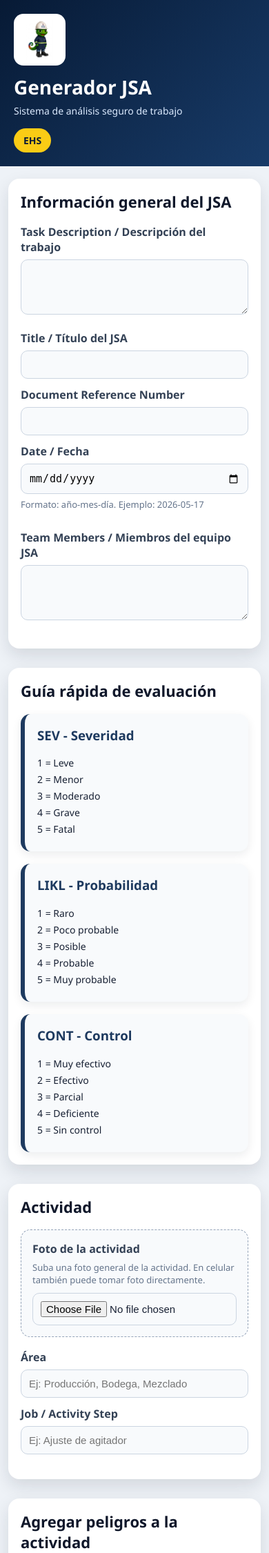
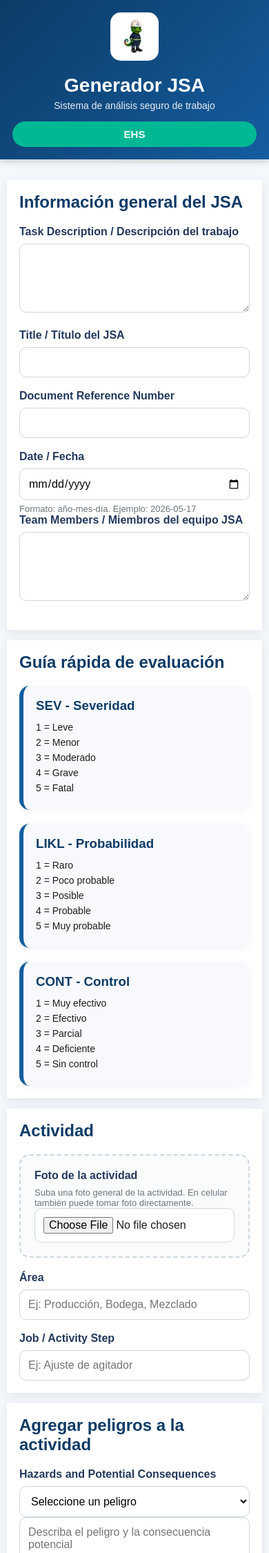
Before and after one commit to steff-1804/JSA-An-lisis-de-peligros-laborales, a Flask app: page / in a window 390 px wide. Shown: the top 2251 px of the page at 69% size. Run offline with Flask 3, Linux system fonts and the light colour scheme.

Commit message:
Update style.css

```diff
--- a/static/style.css
+++ b/static/style.css
@@ -1,308 +1,423 @@
-* {
-    box-sizing: border-box;
+*{
+    margin:0;
+    padding:0;
+    box-sizing:border-box;
+    font-family:Arial, Helvetica, sans-serif;
 }
 
-body {
-    margin: 0;
-    font-family: "Segoe UI", Arial, sans-serif;
-    background: #eef2f7;
-    color: #172033;
+body{
+    background:#f4f7fb;
+    color:#1d1d1d;
 }
 
-.hero {
-    background: linear-gradient(135deg, #071a35, #183b68);
-    color: white;
-    padding: 28px 50px;
-    display: flex;
-    justify-content: space-between;
-    align-items: center;
+/* =========================
+   HEADER
+========================= */
+
+.hero{
+    background:linear-gradient(135deg,#0d3b66,#145da0);
+    color:white;
+    padding:20px;
+    display:flex;
+    justify-content:space-between;
+    align-items:center;
+    flex-wrap:wrap;
+    gap:15px;
+    box-shadow:0 2px 10px rgba(0,0,0,0.2);
 }
 
-.hero-left {
-    display: flex;
-    align-items: center;
-    gap: 18px;
+.hero-left{
+    display:flex;
+    align-items:center;
+    gap:20px;
 }
 
-.logo {
-    width: 90px;
-    max-height: 90px;
-    object-fit: contain;
-    background: white;
-    padding: 8px;
-    border-radius: 14px;
+.logo{
+    width:90px;
+    height:90px;
+    object-fit:contain;
+    background:white;
+    border-radius:15px;
+    padding:8px;
 }
 
-.hero h1 {
-    margin: 0;
-    font-size: 38px;
+.hero h1{
+    font-size:34px;
+    margin-bottom:5px;
 }
 
-.hero p {
-    margin: 6px 0 0;
-    color: #dbeafe;
+.hero p{
+    font-size:16px;
+    opacity:0.9;
 }
 
-.badge {
-    background: #facc15;
-    color: #071a35;
-    padding: 12px 18px;
-    border-radius: 999px;
-    font-weight: 800;
+.badge{
+    background:#00b894;
+    color:white;
+    padding:10px 18px;
+    border-radius:50px;
+    font-weight:bold;
+    font-size:15px;
 }
 
-.container {
-    max-width: 1450px;
-    margin: 30px auto;
-    padding: 0 20px;
+/* =========================
+   CONTENEDOR
+========================= */
+
+.container{
+    width:95%;
+    max-width:1600px;
+    margin:20px auto;
 }
 
-.card {
-    background: white;
-    border-radius: 20px;
-    padding: 28px;
-    margin-bottom: 28px;
-    box-shadow: 0 10px 25px rgba(15, 23, 42, 0.12);
+/* =========================
+   CARDS
+========================= */
+
+.card{
+    background:white;
+    border-radius:18px;
+    padding:25px;
+    margin-bottom:25px;
+    box-shadow:0 4px 15px rgba(0,0,0,0.08);
 }
 
-.card h2 {
-    margin-top: 0;
-    color: #0f172a;
+.card h2{
+    color:#0d3b66;
+    margin-bottom:20px;
+    font-size:28px;
 }
 
-.form-group {
-    margin-bottom: 18px;
+/* =========================
+   FORMULARIOS
+========================= */
+
+.form-group{
+    margin-bottom:20px;
 }
 
-.grid {
-    display: grid;
-    grid-template-columns: repeat(3, 1fr);
-    gap: 18px;
-    margin-bottom: 18px;
-}
-
-label {
-    display: block;
-    font-weight: 700;
-    margin-bottom: 7px;
-    color: #334155;
+label{
+    display:block;
+    margin-bottom:8px;
+    font-weight:bold;
+    color:#23395d;
 }
 
 input,
 textarea,
-select {
-    width: 100%;
-    padding: 12px;
-    border: 1px solid #cbd5e1;
-    border-radius: 10px;
-    background: #f8fafc;
-    font-size: 14px;
+select{
+    width:100%;
+    padding:12px;
+    border:1px solid #cdd7e1;
+    border-radius:10px;
+    font-size:15px;
+    background:white;
 }
 
-textarea {
-    min-height: 80px;
-    resize: vertical;
+textarea{
+    min-height:100px;
+    resize:vertical;
 }
 
 input:focus,
 textarea:focus,
-select:focus {
-    outline: none;
-    border-color: #2563eb;
-    background: white;
-    box-shadow: 0 0 0 3px rgba(37, 99, 235, 0.18);
+select:focus{
+    outline:none;
+    border:1px solid #145da0;
+    box-shadow:0 0 5px rgba(20,93,160,0.3);
 }
 
-.hint {
-    display: block;
-    margin: 6px 0 10px;
-    color: #64748b;
-    font-size: 13px;
+.grid{
+    display:grid;
+    grid-template-columns:repeat(auto-fit,minmax(250px,1fr));
+    gap:18px;
 }
 
-.info-grid {
-    display: grid;
-    grid-template-columns: repeat(3, 1fr);
-    gap: 18px;
+.hint{
+    color:#6c757d;
+    font-size:13px;
+    margin-top:5px;
+    display:block;
 }
 
-.info-grid div {
-    background: #f8fafc;
-    border-left: 6px solid #1e3a5f;
-    padding: 18px;
-    border-radius: 14px;
-    box-shadow: 0 5px 14px rgba(15, 23, 42, 0.08);
+/* =========================
+   FOTO BOX
+========================= */
+
+.foto-box{
+    border:2px dashed #cdd7e1;
+    padding:20px;
+    border-radius:15px;
+    background:#f9fbfd;
 }
 
-.info-grid h3 {
-    margin-top: 0;
-    color: #1e3a5f;
+/* =========================
+   INFO RIESGOS
+========================= */
+
+.info-grid{
+    display:grid;
+    grid-template-columns:repeat(auto-fit,minmax(220px,1fr));
+    gap:20px;
 }
 
-.info-grid p {
-    margin: 5px 0;
-    font-size: 14px;
+.info-grid div{
+    background:#f7f9fc;
+    border-left:6px solid #145da0;
+    padding:18px;
+    border-radius:15px;
+    box-shadow:0 2px 8px rgba(0,0,0,0.05);
 }
 
-.foto-box {
-    background: #f8fafc;
-    border: 1px dashed #94a3b8;
-    border-radius: 14px;
-    padding: 16px;
+.info-grid h3{
+    margin-bottom:12px;
+    color:#0d3b66;
 }
 
-.btn {
-    background: #2563eb;
-    color: white;
-    border: none;
-    padding: 13px 22px;
-    border-radius: 10px;
-    font-weight: 700;
-    cursor: pointer;
+.info-grid p{
+    margin-bottom:6px;
+    font-size:14px;
 }
 
-.btn:hover {
-    background: #1d4ed8;
+/* =========================
+   BOTONES
+========================= */
+
+.btn{
+    background:#145da0;
+    color:white;
+    border:none;
+    padding:14px 22px;
+    border-radius:12px;
+    font-size:15px;
+    cursor:pointer;
+    transition:0.3s;
+    margin-top:10px;
 }
 
-.export {
-    background: #16a34a;
-    margin-top: 18px;
+.btn:hover{
+    background:#0d3b66;
+    transform:translateY(-1px);
 }
 
-.export:hover {
-    background: #15803d;
+.btn.export{
+    background:#00a86b;
 }
 
-.delete {
-    background: #dc2626;
-    color: white;
-    border: none;
-    padding: 7px 10px;
-    border-radius: 8px;
-    cursor: pointer;
+.btn.export:hover{
+    background:#007f52;
 }
 
-table {
-    width: 100%;
-    border-collapse: collapse;
-    min-width: 1300px;
-    font-size: 13px;
+.delete{
+    background:#d90429;
+    color:white;
+    border:none;
+    padding:8px 12px;
+    border-radius:8px;
+    cursor:pointer;
+    font-weight:bold;
 }
 
-.card:has(table) {
-    overflow-x: auto;
+.delete:hover{
+    background:#a3001e;
 }
 
-th {
-    background: #071a35;
-    color: white;
-    padding: 12px;
-    border: 1px solid #1e293b;
-    text-align: center;
+/* =========================
+   TABLAS
+========================= */
+
+table{
+    width:100%;
+    border-collapse:collapse;
+    margin-top:20px;
+    min-width:1200px;
 }
 
-td {
-    padding: 10px;
-    border: 1px solid #e2e8f0;
-    vertical-align: top;
+.table-container{
+    overflow-x:auto;
 }
 
-tr:nth-child(even) {
-    background: #f8fafc;
+thead{
+    background:#0d3b66;
+    color:white;
 }
 
-.mini-foto {
-    width: 110px;
-    border-radius: 10px;
-    border: 2px solid #dbe2ea;
+th{
+    padding:14px;
+    border:1px solid #dbe3eb;
+    font-size:14px;
+    text-align:center;
 }
 
-.bajo {
-    background: #86efac !important;
-    color: #14532d;
-    font-weight: 800;
-    text-align: center;
+td{
+    padding:12px;
+    border:1px solid #dbe3eb;
+    font-size:14px;
+    vertical-align:middle;
+    text-align:center;
 }
 
-.medio {
-    background: #fde047 !important;
-    color: #713f12;
-    font-weight: 800;
-    text-align: center;
+tbody tr:nth-child(even){
+    background:#f8fbff;
 }
 
-.alto {
-    background: #f87171 !important;
-    color: #7f1d1d;
-    font-weight: 800;
-    text-align: center;
+tbody tr:hover{
+    background:#edf5ff;
 }
 
-/* CELULAR */
-@media (max-width: 768px) {
-    .hero {
-        padding: 20px;
-        flex-direction: column;
-        align-items: flex-start;
-        gap: 16px;
+/* =========================
+   MINI FOTO
+========================= */
+
+.mini-foto{
+    width:90px;
+    border-radius:10px;
+    border:2px solid #dbe3eb;
+}
+
+/* =========================
+   RPN COLORES
+========================= */
+
+.bajo{
+    background:#b7efc5;
+    font-weight:bold;
+}
+
+.medio{
+    background:#ffe08a;
+    font-weight:bold;
+}
+
+.alto{
+    background:#ffadad;
+    font-weight:bold;
+}
+
+/* =========================
+   TABLA PELIGROS TEMP
+========================= */
+
+#tabla_peligros_temp{
+    width:100%;
+    border-collapse:collapse;
+    margin-top:15px;
+    min-width:900px;
+}
+
+#tabla_peligros_temp th{
+    background:#145da0;
+    color:white;
+}
+
+#tabla_peligros_temp td,
+#tabla_peligros_temp th{
+    padding:12px;
+    border:1px solid #dbe3eb;
+}
+
+/* =========================
+   RESPONSIVE CELULAR
+========================= */
+
+@media (max-width: 768px){
+
+    .hero{
+        padding:18px;
+        text-align:center;
+        justify-content:center;
     }
 
-    .hero-left {
-        flex-direction: column;
-        align-items: flex-start;
-        gap: 12px;
+    .hero-left{
+        flex-direction:column;
+        text-align:center;
     }
 
-    .logo {
-        width: 75px;
-        max-height: 75px;
+    .logo{
+        width:70px;
+        height:70px;
     }
 
-    .hero h1 {
-        font-size: 28px;
+    .hero h1{
+        font-size:28px;
     }
 
-    .hero p {
-        font-size: 14px;
+    .hero p{
+        font-size:14px;
     }
 
-    .badge {
-        padding: 8px 14px;
-        font-size: 14px;
+    .badge{
+        width:100%;
+        text-align:center;
     }
 
-    .container {
-        padding: 0 12px;
-        margin: 18px auto;
+    .container{
+        width:100%;
+        padding:10px;
     }
 
-    .card {
-        padding: 18px;
-        border-radius: 16px;
+    .card{
+        padding:18px;
+        border-radius:0;
+        margin-bottom:15px;
     }
 
-    .card h2 {
-        font-size: 22px;
+    .card h2{
+        font-size:24px;
     }
 
-    .grid {
-        grid-template-columns: 1fr;
-        gap: 12px;
-    }
-
-    .info-grid {
-        grid-template-columns: 1fr;
+    .grid{
+        grid-template-columns:1fr;
     }
 
     input,
     textarea,
-    select {
-        font-size: 15px;
-        padding: 11px;
+    select{
+        font-size:16px;
     }
 
-    table {
-        min-width: 1200px;
+    .btn{
+        width:100%;
+    }
+
+    .btn.export{
+        margin-left:0;
+        margin-top:10px;
+    }
+
+    .table-container{
+        overflow-x:auto;
+    }
+
+    table{
+        min-width:1200px;
+    }
+
+    #tabla_peligros_temp{
+        min-width:900px;
+    }
+
+    .mini-foto{
+        width:70px;
     }
 }
+
+/* =========================
+   SCROLL TABLAS
+========================= */
+
+.card{
+    overflow-x:auto;
+}
+
+/* =========================
+   ANIMACIONES SUAVES
+========================= */
+
+.card,
+.btn,
+input,
+textarea,
+select{
+    transition:all 0.2s ease;
+}
```
